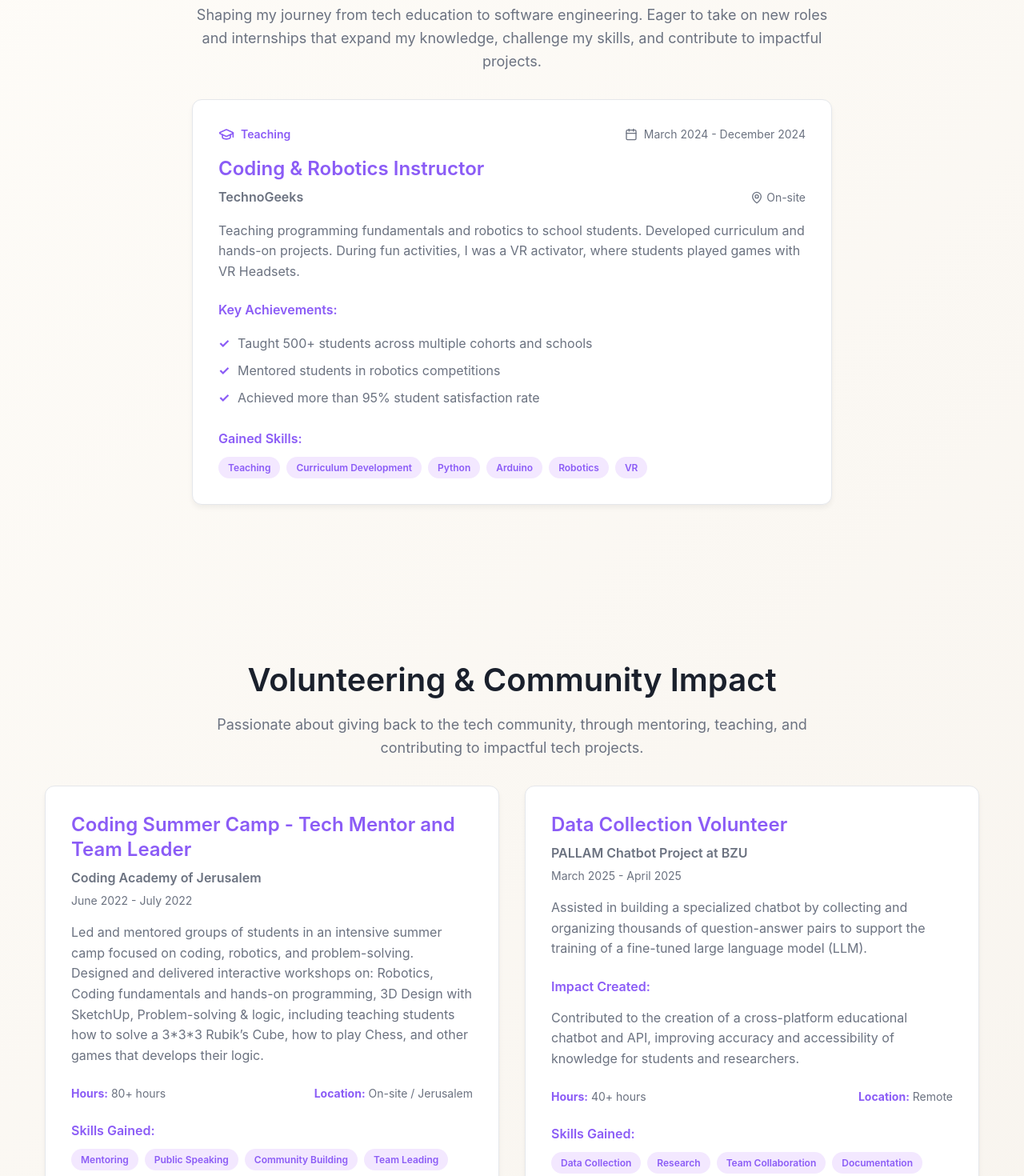
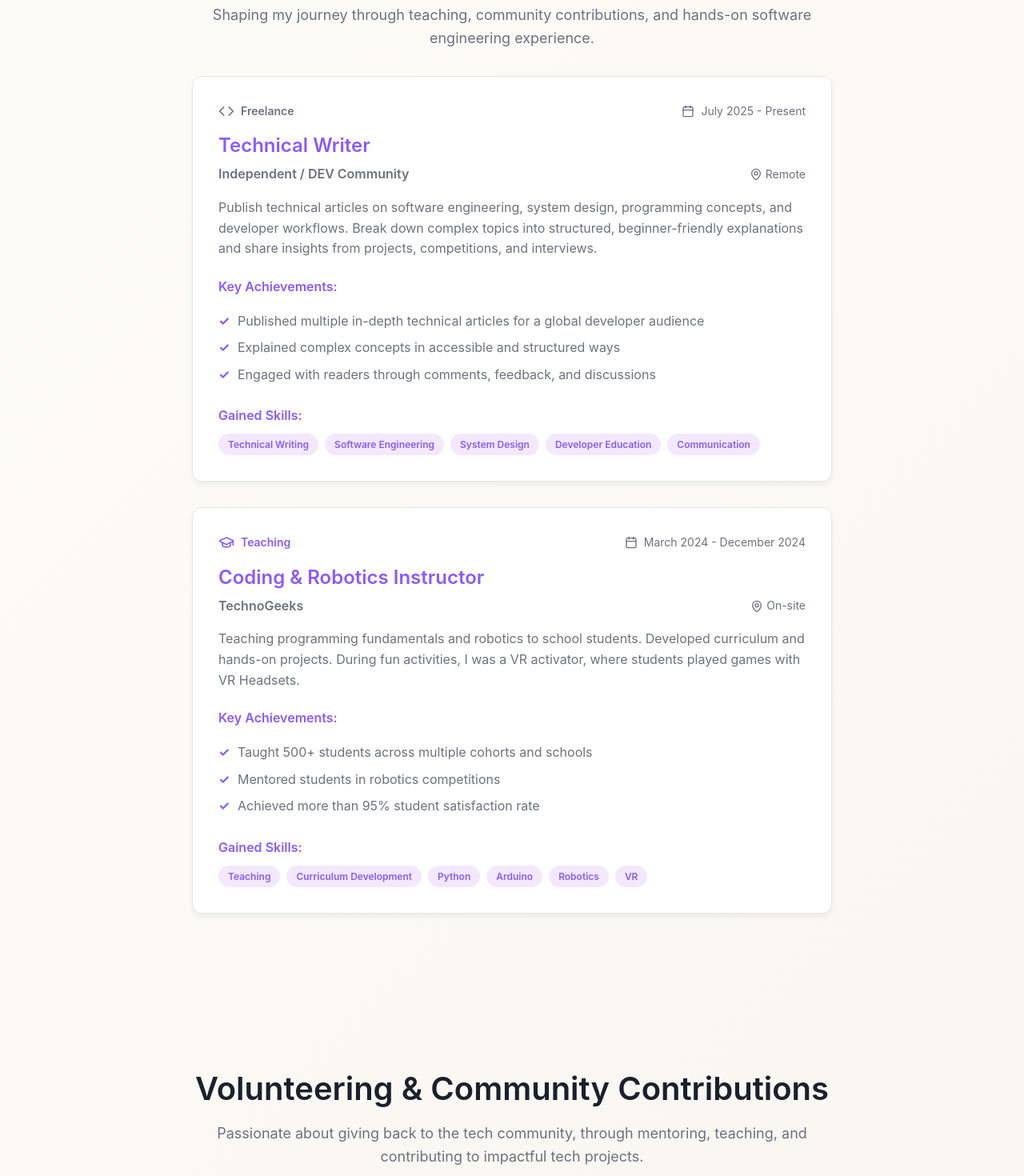
Before and after one commit to talaamm/portfolio, a React (Vite) app in the folder portfolio-site/: page /experience in a window 1280 px wide. Shown: the part 240-1710 px from the top of the page at 80% size. Built offline with nearby package versions, Linux system fonts and the light colour scheme.

Commit message:
Updating personal info

```diff
--- a/portfolio-site/src/pages/Blog.tsx
+++ b/portfolio-site/src/pages/Blog.tsx
@@ -115,7 +115,7 @@ const Blog = () => {
         <div className="text-center mb-8">
           <h1>Blog & Writing</h1>
           <p className="section-subtitle">
-          Sharing passion about learning and sharing knowledge in software development and tech.
+          Breaking down complex technical topics into practical insights for developers and learners worldwide.
           </p>
         </div>
 
--- a/portfolio-site/src/pages/Contact.tsx
+++ b/portfolio-site/src/pages/Contact.tsx
@@ -113,7 +113,7 @@ const Contact = () => {
         <div className="text-center mb-8">
           <h1>Get In Touch</h1>
           <p className="section-subtitle">
-          I’m always open to new connections, collaborations, and meaningful conversations about technology. Whether it’s a potential internship, project, or just sharing ideas, I’d be happy to hear from you and get to know you!
+          I’m open to new connections, collaborations, and discussions about technology. Whether it’s an internship, project, or sharing ideas, I’d love to hear from you!
           </p>
         </div>
 
@@ -264,7 +264,7 @@ const Contact = () => {
 
             <div className="card">
               <h2>Response Time</h2>
-              <p>I typically respond to messages within 24 hours. For urgent matters, feel free to call or text.</p>
+              <p>I typically respond to messages within 24 hours.</p>
               <div className="response-time">
                 <div className="time-item">
                   <strong>Email:</strong> Within 24 hours
--- a/portfolio-site/src/pages/Education.tsx
+++ b/portfolio-site/src/pages/Education.tsx
@@ -9,7 +9,7 @@ const Education = () => {
       institution: 'Birzeit University',
       degree: 'Bachelor of Engineering in Computer Engineering',
       location: 'Birzeit City',
-      startDate: '2024',
+      startDate: '2023',
       endDate: '2028',
       status: 'In Progress',
       gpa: '89/100',
@@ -21,25 +21,32 @@ const Education = () => {
           highlight: '2x Consecutive',
           color: '#fbbf24'
         },
+        // {
+        //   title: 'Calculus Excellence',
+        //   description: 'Achieved 99% in the Calculus Course',
+        //   icon: '📊',
+        //   highlight: '99% Grade',
+        //   color: '#10b981'
+        // },
+        // {
+        //   title: 'C Programming',
+        //   description: 'Achieved 96% in the C Programming language Course',
+        //   icon: '📊',
+        //   highlight: '96% Grade',
+        //   color: '#10b981'
+        // },
+        // {
+        //   title: 'English level B2',
+        //   description: 'Achieved 90% in the English level B2 Course',
+        //   icon: '📊',
+        //   highlight: '90% Grade',
+        //   color: '#10b981'
+        // },
         {
-          title: 'Calculus Excellence',
-          description: 'Achieved 99% in the Calculus Course',
+          title: 'Relevant Course Work',
+          description: 'Object Oriented Programming, Data Structures, Algorithms, Linux Laboratory, Computer Organization, Micro-Processors, and more.',
           icon: '📊',
-          highlight: '99% Grade',
-          color: '#10b981'
-        },
-        {
-          title: 'C Programming',
-          description: 'Achieved 96% in the C Programming language Course',
-          icon: '📊',
-          highlight: '96% Grade',
-          color: '#10b981'
-        },
-        {
-          title: 'English level B2',
-          description: 'Achieved 90% in the English level B2 Course',
-          icon: '📊',
-          highlight: '90% Grade',
+          highlight: 'Software & Hardware',
           color: '#10b981'
         },
         {
@@ -56,7 +63,7 @@ const Education = () => {
     {
       id: 'certificate',
       level: 'Certificate',
-      institution: 'Notre Dame University x 01-Talent',
+      institution: 'Notre Dame University x 01-Edu',
       degree: 'Adam Coding & Beyond Program: Full-stack Development',
       location: 'Jerusalem',
       startDate: 'January 2024',
@@ -66,9 +73,10 @@ const Education = () => {
       achievements: [
         {
           title: 'Honor\'s List',
-          description: 'Academic Excellence scholarship for 3 consecutive semesters',
+          description: 'Academic Excellence scholarship for 4 consecutive semesters',
           icon: '🏆',
-          highlight: '3x Consecutive',
+          highlight: '4x Consecutive',
+          url: 'https://drive.google.com/file/d/16USNYVwTiqND-UAsBzfZSxKRAt8C1oyw/view?usp=sharing',
           color: '#fbbf24'
         },
         {
--- a/portfolio-site/src/pages/Experience.tsx
+++ b/portfolio-site/src/pages/Experience.tsx
@@ -5,6 +5,20 @@ import { Calendar, MapPin, Code, GraduationCap } from 'lucide-react'
 
 const Experience = () => {
   const experiences = [
+    {
+      type: 'freelance',
+      title: 'Technical Writer',
+      company: 'Independent / DEV Community',
+      location: 'Remote',
+      period: 'July 2025 - Present',
+      description: 'Publish technical articles on software engineering, system design, programming concepts, and developer workflows. Break down complex topics into structured, beginner-friendly explanations and share insights from projects, competitions, and interviews.',
+      achievements: [
+        'Published multiple in-depth technical articles for a global developer audience',
+        'Explained complex concepts in accessible and structured ways',
+        'Engaged with readers through comments, feedback, and discussions'
+      ],
+      skills: ['Technical Writing', 'Software Engineering', 'System Design', 'Developer Education', 'Communication']
+    },
     {
       type: 'teaching',
       title: 'Coding & Robotics Instructor',
@@ -44,14 +58,14 @@ const Experience = () => {
 
   const volunteering = [
     {
-      title: 'Coding Summer Camp - Tech Mentor and Team Leader',
-      organization: 'Coding Academy of Jerusalem',
-      period: 'June 2022 - July 2022',
-      description: 'Led and mentored groups of students in an intensive summer camp focused on coding, robotics, and problem-solving. Designed and delivered interactive workshops on: Robotics, Coding fundamentals and hands-on programming, 3D Design with SketchUp, Problem-solving & logic, including teaching students how to solve a 3*3*3 Rubik\’s Cube, how to play Chess, and other games that develops their logic.',
-      // impact: 'Helped 50+ students from underserved communities learn programming and secure tech internships.',
-      skills: ['Mentoring', 'Public Speaking', 'Community Building', 'Team Leading', 'Java'],
-      hours: '80+ hours',
-      location: 'On-site / Jerusalem'
+      title: 'DEV Challenge Judge',
+      organization: 'Forem / DEV Community',
+      period: 'Feb 2026 - Present',
+      description: 'Review and evaluate coding challenge submissions from developers worldwide, focusing on code quality, creativity, technical implementation, and problem-solving approaches.',
+      impact: 'Provided constructive feedback and guidance to developers, helping improve the quality of projects and supporting community learning.',
+      skills: ['Code Review', 'Technical Evaluation', 'Mentoring'],
+      hours: 'Ongoing',
+      location: 'Remote'
     },
     {
       title: 'Data Collection Volunteer',
@@ -64,7 +78,18 @@ const Experience = () => {
       location: 'Remote'
     },
     {
-      title: 'Volunteer Hardware & Software Developer',
+      title: 'Coding Summer Camp - Tech Mentor and Team Leader',
+      organization: 'Coding Academy of Jerusalem',
+      period: 'June 2022 - July 2022',
+      description: 'Led and mentored groups of students in an intensive summer camp focused on coding, robotics, and problem-solving. Designed and delivered interactive workshops on: Robotics, Coding fundamentals and hands-on programming, 3D Design with SketchUp, Problem-solving & logic, including teaching students how to solve a 3*3*3 Rubik\’s Cube, how to play Chess, and other games that develops their logic.',
+      // impact: 'Helped 50+ students from underserved communities learn programming and secure tech internships.',
+      skills: ['Mentoring', 'Public Speaking', 'Community Building', 'Team Leading', 'Java'],
+      hours: '80+ hours',
+      location: 'On-site / Jerusalem'
+    },
+
+    {
+      title: 'Hardware & Software Developer Volunteer',
       organization: 'Rosary Sister\'s High School - NASA Competition Team',
       period: 'January 2022 - March 2022',
       description: 'Volunteered to design and build a demo tool for a student team competing in a NASA challenge. Developed an Arduino-based device with a light sensor to analyze leaf color and determine nutritional needs, displaying results on a screen.',
@@ -76,7 +101,7 @@ const Experience = () => {
     {
       title: 'Mentor - Hour of Code Events',
       organization: "Rosary Sister's High School",
-      period: 'Multiple Sessions',
+      period: 'Multiple Sessions during 2021',
       description: 'Mentored students in coding and computational thinking during Hour of Code events at school, guiding beginners through interactive programming exercises and fostering interest in technology.',
       impact: 'Helped over a lot of students gain hands-on experience with coding, inspiring interest in computer science and developing foundational programming skills.',
       skills: ['Mentoring', 'Teaching', 'Java', 'Problem Solving', 'Patience'],
@@ -103,8 +128,7 @@ const Experience = () => {
         <div className="text-center mb-8">
           <h1>Experience</h1>
           <p className="section-subtitle">
-          Shaping my journey from tech education to software engineering. Eager to take on new roles and internships that expand my knowledge, challenge my skills, and contribute to impactful projects.
-          </p>
+          Shaping my journey through teaching, community contributions, and hands-on software engineering experience.          </p>
         </div>
 
         <div className="experience-timeline">
@@ -169,7 +193,7 @@ const Experience = () => {
         transition={{ duration: 0.6 }}
       >
         <div className="text-center mb-8">
-          <h1>Volunteering & Community Impact</h1>
+          <h1>Volunteering & Community Contributions</h1>
           <p className="section-subtitle">
           Passionate about giving back to the tech community, through mentoring, teaching, and contributing to impactful tech projects.
           </p>
--- a/portfolio-site/src/pages/LanguageSkills.tsx
+++ b/portfolio-site/src/pages/LanguageSkills.tsx
@@ -3,6 +3,14 @@ import { Star } from 'lucide-react'
 
 const LanguageSkills = () => {
   const languages = [
+    {
+      id: 'arabic',
+      name: 'Arabic',
+      proficiency: 100,
+      level: 'Native',
+      flag: 'AR',
+      description: 'Native Speaker with excellent communication skills'
+    },
     {
       id: 'english',
       name: 'English',
@@ -12,12 +20,12 @@ const LanguageSkills = () => {
       description: 'Fluent in both written and spoken Spanish, English is my second language'
     },
     {
-      id: 'spanish',
-      name: 'Arabic',
-      proficiency: 100,
-      level: 'Native',
-      flag: 'AR',
-      description: 'Native Speaker with excellent communication skills'
+      id: 'hebrew',
+      name: 'Hebrew',
+      proficiency: 80,
+      level: 'Advanced Intermediate',
+      flag: 'IL',
+      description: 'Good in reading, writing, and comprehension. Currently working on improving converstional skills '
     },
     {
       id: 'french',
@@ -28,20 +36,12 @@ const LanguageSkills = () => {
       description: 'Advanced French skills with a level B1 certification'
     },
     {
-      id: 'german',
+      id: 'turkish',
       name: 'Turkish',
       proficiency: 45,
       level: 'Beginner',
       flag: 'TR',
       description: 'Beginner with basic converstional skills'
-    },
-    {
-      id: 'japanese',
-      name: 'Hebrew',
-      proficiency: 80,
-      level: 'Advanced Intermediate',
-      flag: 'IL',
-      description: 'Good in reading, writing, and comprehension. Currently working on improving converstional skills '
     },
   ]
 
--- a/portfolio-site/src/pages/Recommendations.tsx
+++ b/portfolio-site/src/pages/Recommendations.tsx
@@ -11,7 +11,7 @@ const Recommendations = () => {
       title: 'Senior Computer Programmer',
       getAvatarFromLinkedIn: getAssetPath('recomms_img/victor.jpeg'),
       // company: 'TechCorp',
-      relationship: 'Taught me at Notre Dame University',
+      relationship: 'Mentor at Notre Dame University',
       text: `To whom it may concern,\n\nAs a mentor developer at Tantur, the Jerusalem campus of Notre Dame University, I educate our students in programming languages such as Golang and Rust, in data structures and algorithms, and in solving coding problems.\nIn the scope of my work, I have worked with Tala for about a year. Throughout that period, she has consistently demonstrated excellent qualities as both a learner and a programmer. She performs exceptionally well in our monthly coding challenge exams and consistently goes above and beyond in applying the best design and coding strategies in the usually difficult projects she is assigned.\nDespite the extremely demanding nature of the program on our campus, as well as the challenges of commuting between Jerusalem and its environs, Tala is also pursuing her bachelor's degree in Computer Engineering at Birzeit University. This demonstrates her high level of dedication, perseverance, and responsibility.\nShe is a hardworking, disciplined, and eager learner - an extremely smart individual who does not shy away from challenges. As a computer scientist, she will undoubtedly be an invaluable asset to any company that hires her.\n\nBest regards,\nVictor Nammour\nMentor Developer\nNotre Dame University - Tantur Campus\nJerusalem`,
       linkedinUrl: 'https://www.linkedin.com/in/vnammour',
       rating: 5,
```
Also changed, not shown: portfolio-site/public/404.html (+16 -3 lines), portfolio-site/src/App.tsx (+19 -1 lines), portfolio-site/src/pages/Home.tsx (+17 -7 lines).
